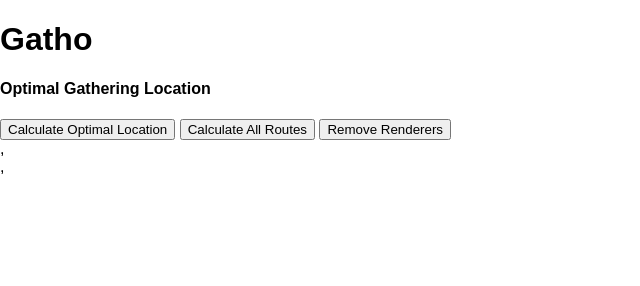
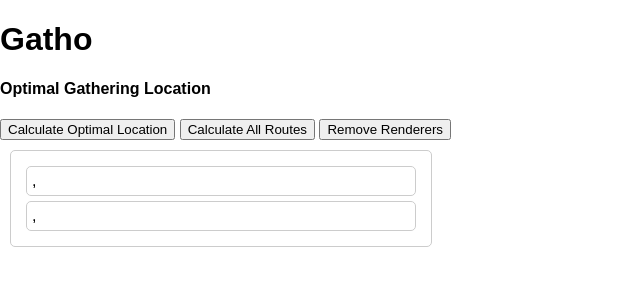
Before and after one commit to tomsembl/Gatho, a plain HTML site: page index.html in a window 1280 px wide. Shown: the full height of the page, 0-640 px from the left. Drawn offline with nearby package versions, Linux system fonts and the light colour scheme; some packages are replaced by stand-ins of ours.

Commit message:
list of markers

```diff
--- a/index.html
+++ b/index.html
@@ -11,10 +11,25 @@
             margin: 0;
             padding: 0;
         }
+        #markersList{
+            margin: 10px;
+            padding: 10px;
+            border: 1px solid #ccc;
+            border-radius: 5px;
+            max-height: 20vh;
+            max-width: 400px;
+            overflow-y: auto;
+        }
+        #markersList > div {
+            margin: 5px;
+            padding: 5px;
+            border: 1px solid #ccc;
+            border-radius: 5px;
+        }
     </style>
-    <script src="https://unpkg.com/react@18/umd/react.development.js" crossorigin></script>
+    <!-- <script src="https://unpkg.com/react@18/umd/react.development.js" crossorigin></script>
     <script src="https://unpkg.com/react-dom@18/umd/react-dom.development.js" crossorigin></script>
-    <script src="https://unpkg.com/babel-standalone@6/babel.min.js"></script>
+    <script src="https://unpkg.com/babel-standalone@6/babel.min.js"></script> -->
 </head>
 <body>
     <header>
@@ -27,7 +42,7 @@
         <button onclick="calculateAllRoutes()">Calculate All Routes</button>
         <button onclick="removeRenderers()">Remove Renderers</button>
 
-        <div id="array-container"></div>
+        <div id="markersList"></div>
         <div id="map"></div>
         <script src="https://maps.googleapis.com/maps/api/js?key=AIzaSyBNpV7eq4zRWLwunS7_qe88yyuoiWKMyj0&libraries=places&loading=async"> </script>
         <script>
@@ -61,6 +76,9 @@
             }
 
             function calculateRoute(origin,destination) {
+                if (getRoute(origin,destination) !== undefined) {
+                    return
+                }
                 var request = {
                     origin: origin,
                     destination: destination,
@@ -87,6 +105,13 @@
                 routes[latLngToString(origin)][latLngToString(destination)] = route
             }
 
+            function getRoute(origin,destination){
+                if (routes[latLngToString(origin)] === undefined) {
+                    return undefined
+                }
+                return routes[latLngToString(origin)][latLngToString(destination)]
+            }
+
             function addRenderer(route) {
                 var renderer = new google.maps.DirectionsRenderer({
                     map: map,
@@ -101,7 +126,7 @@
 
             function removeRenderers() {
                 renderers.forEach(renderer => renderer.setMap(null))
-                renderers = []
+                renderers.length = 0
             }
 
             function addMarker(position=map.getCenter()) {
@@ -120,6 +145,8 @@
                 google.maps.event.addListener(marker, 'click', function() {
                     removeMarker(marker)
                 })
+
+                marker.label = latLngToString(marker.position)
 
                 markers.push(marker)
                 renderMarkersList()
@@ -151,7 +178,7 @@
             }
 
             function renderMarkersList() {
-                const container = document.getElementById('array-container');
+                const container = document.getElementById('markersList');
                 container.innerHTML = ''; // Clear the container
                 markers.forEach((item, index) => {
                     const element = document.createElement('div');
@@ -159,7 +186,6 @@
                     container.appendChild(element);
                 });
             }
-
             initMap()
         </script>
     </main>
```
